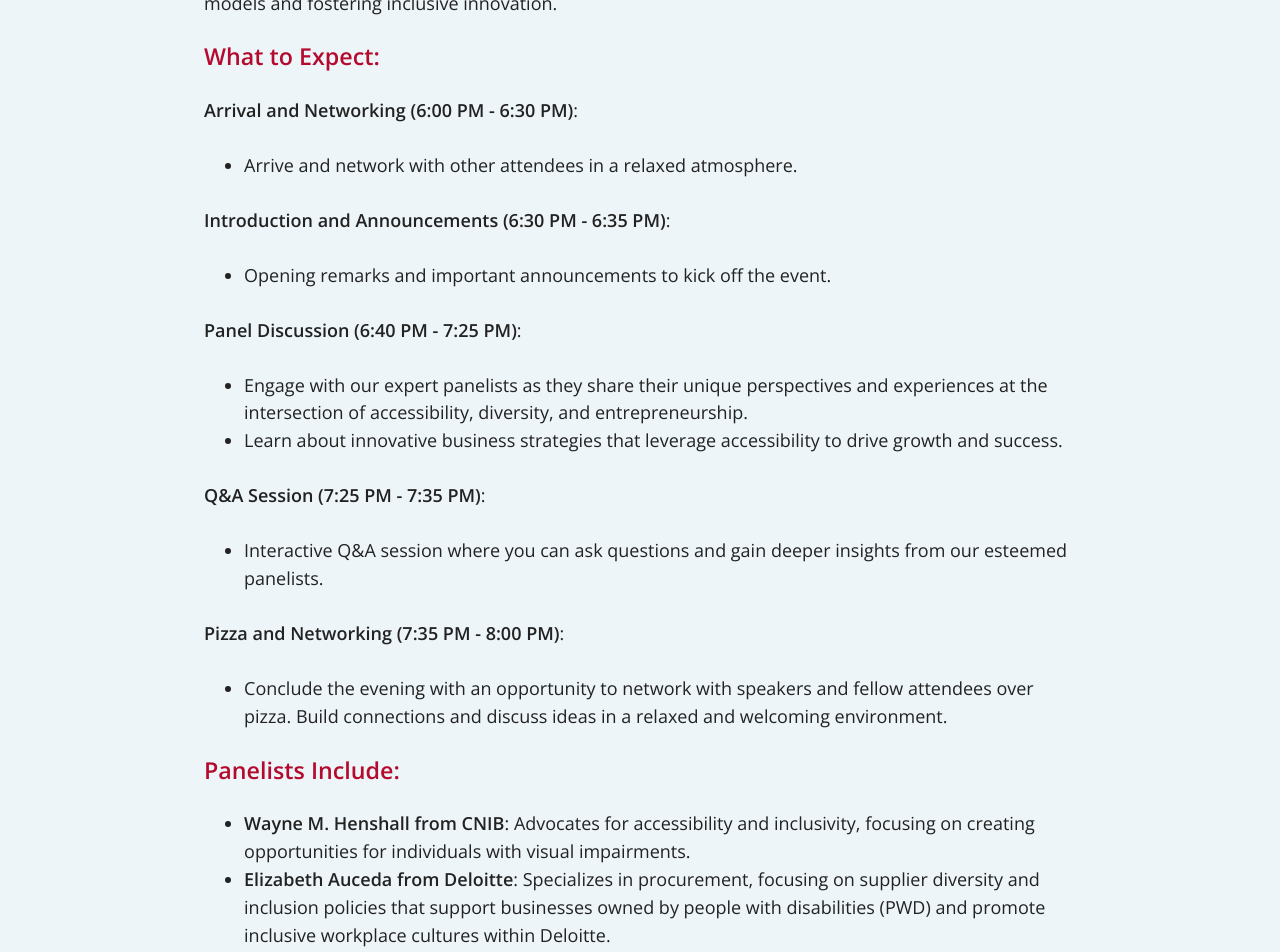
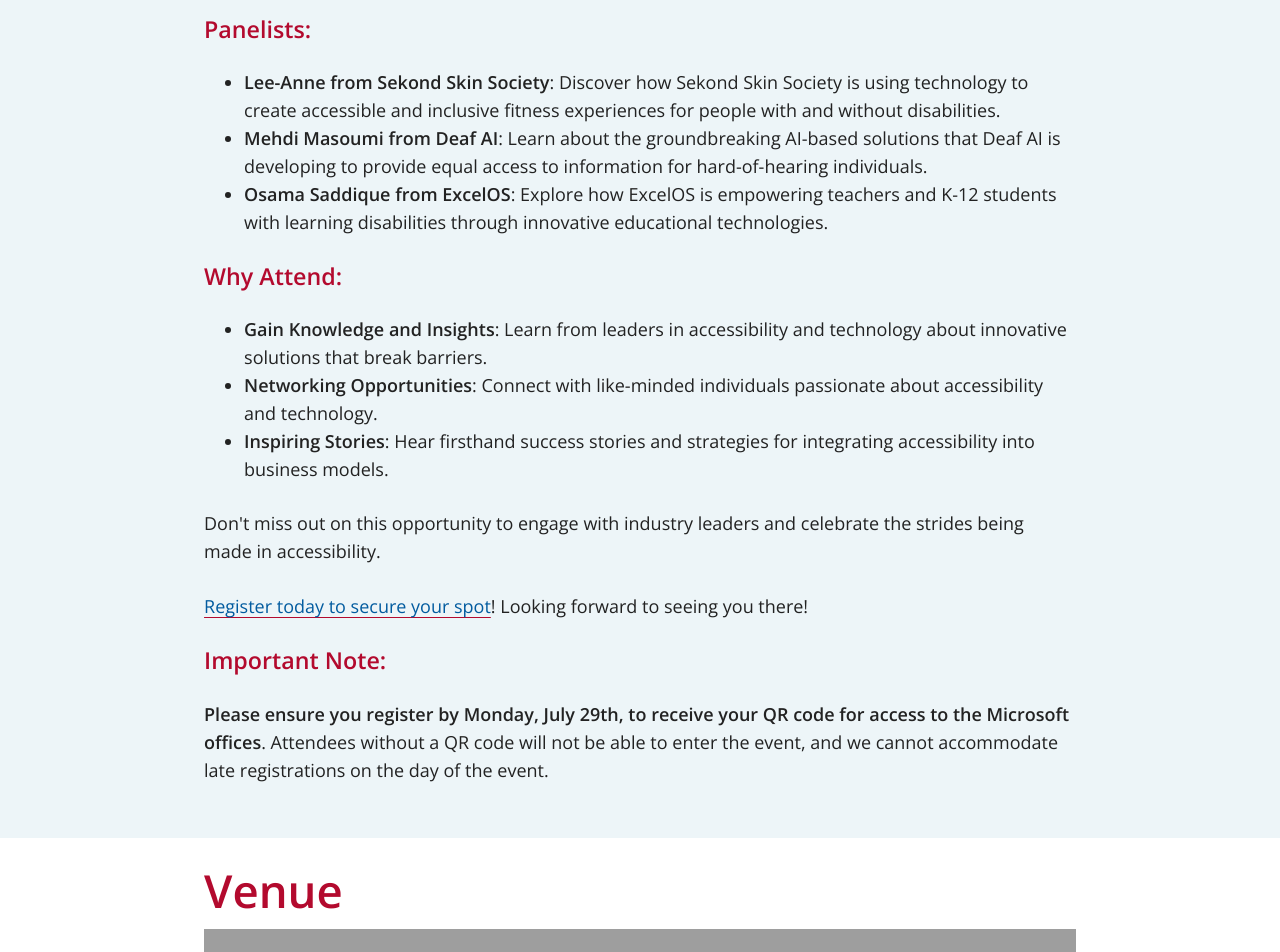
Before and after one commit to a11yTO/static-meetup-site, a Jekyll site: the page built from index.html, in a window 1280 px wide and 1400 px high, scrolled down 881 px. Shown: the top 952 px of the window. Built offline with Jekyll 4.4.1, drawn with Linux system fonts in a browser that asks for light colours; some of the changed text lies outside the part shown; grey boxes are pictures that could not be loaded.

Commit message:
Update event for July 2024

```diff
--- a/_includes/header.html
+++ b/_includes/header.html
@@ -71,11 +71,11 @@
     {% if page.id == 'home' %}
     <section class="event">
       <h1 class="event-title">#{{ site.title }}</h1>
-      <h2 class="event-description">Empowering Innovation: Entrepreneurship at the Intersection of Accessibility and Diversity</h2>
+      <h2 class="event-description">Breaking Barriers with Technology: Inclusive Innovations in Fitness, Communication, and Education</h2>
       <ul class="event-detail">
-        <li class="event-date">Wednesday June 26, 2024; 6pm to 8pm</li>
-        <li class="event-location">League Office, 225 King St W Suite #800</li>
-        <li class="register"><a href="https://tickets.a11yto.com/e/22/empowering-innovation-entrepreneurship-at-the-intersection-of-accessibility-and-diversity" rel="external nofollow">Register</a></li>
+        <li class="event-date">Wednesday July 31st, 2024; 6pm to 8pm</li>
+        <li class="event-location">Microsoft Offices at CIBC Square</li>
+        <li class="register"><a href="https://tickets.a11yto.com/e/23/breaking-barriers-with-technology-inclusive-innovations-in-fitness-communication-and-education" rel="external nofollow">Register</a></li>
       </ul>
     </section>
     {% endif %}
--- a/_layouts/home.html
+++ b/_layouts/home.html
@@ -11,10 +11,10 @@
 <section aria-labelledby="travel-title" class="location">
         <h2 id="travel-title">Venue</h2>
         <div class="google-maps">
-          <iframe src="https://www.google.com/maps/embed?pb=!1m18!1m12!1m3!1d5774.142498208172!2d-79.39074922373757!3d43.64668595285197!2m3!1f0!2f0!3f0!3m2!1i1024!2i768!4f13.1!3m3!1m2!1s0x882b34b7d8308ef7%3A0x3febad8ad7baaa0b!2sLeague!5e0!3m2!1sen!2sca!4v1714500231342!5m2!1sen!2sca" width="600" height="450" style="border:0;" allowfullscreen="" loading="lazy" title="Map to venue" referrerpolicy="no-referrer-when-downgrade"></iframe>
+          <iframe src="https://www.google.com/maps/embed?pb=!1m18!1m12!1m3!1d2887.1986467451757!2d-79.38011808817429!3d43.64403525290301!2m3!1f0!2f0!3f0!3m2!1i1024!2i768!4f13.1!3m3!1m2!1s0x89d4cb2c801e024f%3A0xcf88d63daeded0b8!2s81%20Bay%20St.%2C%20Toronto%2C%20ON%20M5J%201E6!5e0!3m2!1sen!2sca!4v1720873610288!5m2!1sen!2sca" width="600" height="450" style="border:0;" allowfullscreen="" loading="lazy" title="Map to venue" referrerpolicy="no-referrer-when-downgrade"></iframe>
         </div>
         <ul class="address">
-          <li class="venue">League Office</li>
-          <li>225 King St W Suite #800, Toronto, ON</li>
+          <li class="venue">Microsoft Offices at CIBC Square</li>
+          <li>81 Bay St., Toronto, ON M5J 1E6</li>
         </ul>
       </section>
--- a/index.html
+++ b/index.html
@@ -12,41 +12,20 @@
 <p>The Greater Toronto Area (GTA) is a fantastic hub for digital accessibility and inclusive design. <strong>#a11yTO</strong> welcomes everyone to our community through our Meetups, and accessibility in general. Our goal is to provide a place for you to learn, share your experiences, ideas, and solutions and collaborate on building a more inclusive web.</p> -->
 
 <h2>The Event</h2>
-<p>Join us at the League Office for an inspiring panel discussion that delves into the crucial role of accessibility and diversity in driving entrepreneurial innovation. This event brings together distinguished leaders to share their insights, strategies, and success stories on integrating accessibility into business models and fostering inclusive innovation.</p>
-<h3 class="sub-head">What to Expect:</h3>
-<p><strong>Arrival and Networking (6:00 PM - 6:30 PM)</strong>:</p>
+<p>Explore how innovative technologies are driving accessibility and inclusion across various industries. This event will feature leaders in fitness, communication, and education, sharing their insights and groundbreaking solutions that break barriers and foster inclusivity.</p>
+<h3 class="sub-head">Panelists:</h3>
 <ul>
-  <li>Arrive and network with other attendees in a relaxed atmosphere.</li>
+  <li><strong>Lee-Anne from Sekond Skin Society</strong>: Discover how Sekond Skin Society is using technology to create accessible and inclusive fitness experiences for people with and without disabilities.</li>
+  <li><strong>Mehdi Masoumi from Deaf AI</strong>: Learn about the groundbreaking AI-based solutions that Deaf AI is developing to provide equal access to information for hard-of-hearing individuals.</li>
+  <li><strong>Osama Saddique from ExcelOS</strong>: Explore how ExcelOS is empowering teachers and K-12 students with learning disabilities through innovative educational technologies.</li>
 </ul>
-<p><strong>Introduction and Announcements (6:30 PM - 6:35 PM)</strong>:</p>
+<h3 class="sub-head">Why Attend:</h3>
 <ul>
-  <li>Opening remarks and important announcements to kick off the event.</li>
+  <li><strong>Gain Knowledge and Insights</strong>: Learn from leaders in accessibility and technology about innovative solutions that break barriers.</li>
+  <li><strong>Networking Opportunities</strong>: Connect with like-minded individuals passionate about accessibility and technology.</li>
+  <li><strong>Inspiring Stories</strong>: Hear firsthand success stories and strategies for integrating accessibility into business models.</li>
 </ul>
-<p><strong>Panel Discussion (6:40 PM - 7:25 PM)</strong>:</p>
-<ul>
-  <li>Engage with our expert panelists as they share their unique perspectives and experiences at the intersection of accessibility, diversity, and entrepreneurship.</li>
-  <li>Learn about innovative business strategies that leverage accessibility to drive growth and success.</li>
-</ul>
-<p><strong>Q&A Session (7:25 PM - 7:35 PM)</strong>:</p>
-<ul>
-  <li>Interactive Q&A session where you can ask questions and gain deeper insights from our esteemed panelists.</li>
-</ul>
-<p><strong>Pizza and Networking (7:35 PM - 8:00 PM)</strong>:</p>
-<ul>
-  <li>Conclude the evening with an opportunity to network with speakers and fellow attendees over pizza. Build connections and discuss ideas in a relaxed and welcoming environment.</li>
-</ul>
-<h3 class="sub-head">Panelists Include:</h3>
-<ul>
-  <li><strong>Wayne M. Henshall from CNIB</strong>: Advocates for accessibility and inclusivity, focusing on creating opportunities for individuals with visual impairments.</li>
-  <li><strong>Elizabeth Auceda from Deloitte</strong>: Specializes in procurement, focusing on supplier diversity and inclusion policies that support businesses owned by people with disabilities (PWD) and promote inclusive workplace cultures within Deloitte.</li>
-  <li><strong>Varun Chandak from Access to Success</strong>: Founder and President of Access to Success, a Toronto-based not-for-profit. Driven by his own lived experiences with disabilities, he established ATS Labs, Canada’s leading accelerator for accessibility startups. Varun is a sought-after speaker on accessibility innovation and inclusive design and has been recognized as a Top 50 Changemaker in Canada.</li>
-  <li><strong>Rani Pendse from Microsoft</strong>: Senior Partner Development Manager, Financial Services. Rani manages key Financial Services and fintech partnerships at Microsoft, supporting innovation, sales, and revenue growth for her portfolio of partners. With over 20 years of experience across various industries, she is a passionate advocate for accessibility and DEI. Rani is the Chief of Staff for the Disability at Microsoft employee resource group and leads a team focused on driving AI applications for accessibility in Canada.</li>
-  <li><strong>Charlotte Oickle from Microsoft</strong>: Technology Manager specializing in Azure Application Innovation, Data, Analytics, and AI. With over 15 years of experience in various technical roles, including support, product management, project management, pre-sales, and strategy, Charlotte brings a wealth of expertise to the panel. A graduate of the University of Toronto, she is a passionate advocate for diversity and inclusion, particularly focused on allyship through her work with the Disability at Microsoft employee resource group. Outside of work, Charlotte is a dedicated soccer fan and an active member of the Toronto FC, Forge FC, and Halifax Wanderers communities.</li>
-</ul>
-<h3 class="sub-head">Why You Should Attend:</h3>
-<ul>
-  <li>Gain Knowledge and Insights: Learn from leaders in accessibility and entrepreneurship about how inclusivity can drive business innovation.</li>
-  <li>Networking Opportunities: Connect with like-minded individuals who are passionate about accessibility and diversity.</li>
-  <li>Inspiring Stories: Hear firsthand success stories and strategies for integrating accessibility into business models.</li>
-</ul>
-<p>Space is limited, so <a href="https://tickets.a11yto.com/e/22/empowering-innovation-entrepreneurship-at-the-intersection-of-accessibility-and-diversity" rel="external nofollow">be sure to register early to ensure your spot at this engaging event</a> where community, learning, and innovation come together.</p>
+<p>Don't miss out on this opportunity to engage with industry leaders and celebrate the strides being made in accessibility.</p>
+<p><a href="https://tickets.a11yto.com/e/23/breaking-barriers-with-technology-inclusive-innovations-in-fitness-communication-and-education" rel="external nofollow">Register today to secure your spot</a>! Looking forward to seeing you there!</p>
+<h3 class="sub-head">Important Note:</h3>
+<p><strong>Please ensure you register by Monday, July 29th, to receive your QR code for access to the Microsoft offices</strong>. Attendees without a QR code will not be able to enter the event, and we cannot accommodate late registrations on the day of the event.</p>
```
